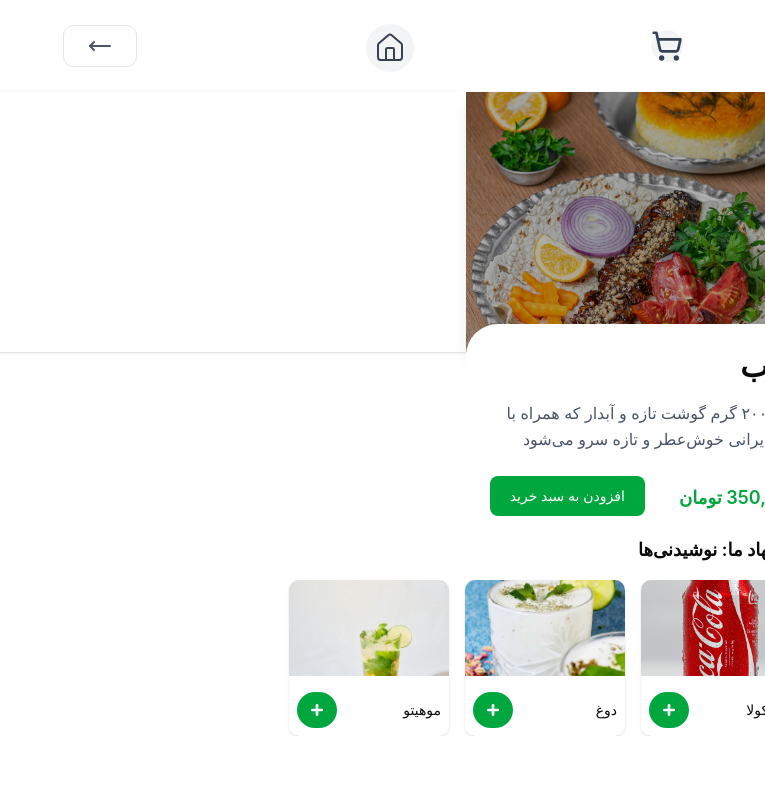
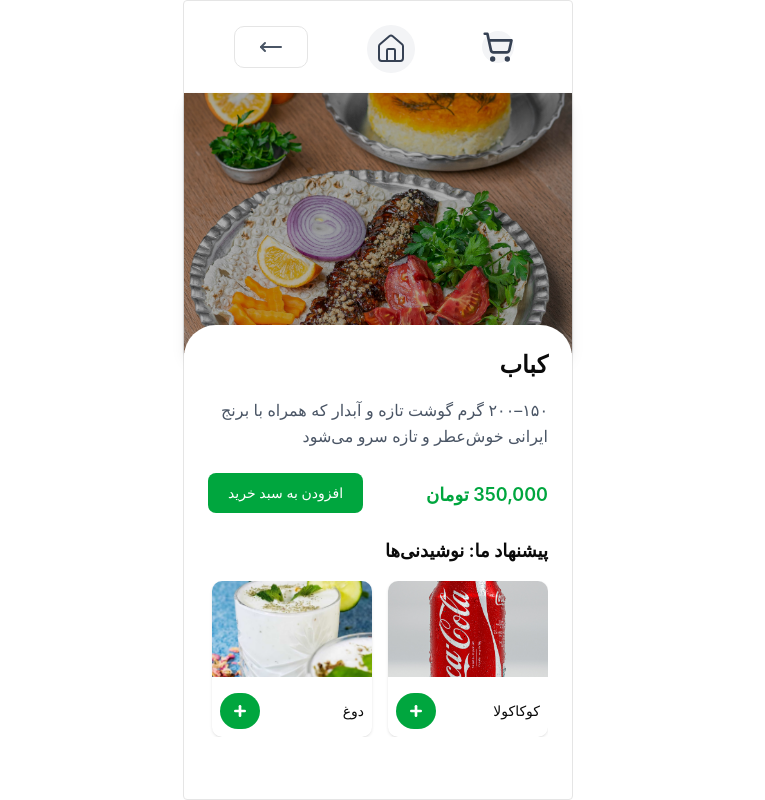
Before and after one commit to niloofarsahni/foodapp, a React (Vite) app in the folder menufood/: page /category/1/1 in a window 1280 px wide. Shown: the whole page, without its empty margins (515-1280 px from the left). Built offline with nearby package versions, Linux system fonts and the light colour scheme; a web font is replaced by a local one.

Commit message:
optimezed

```diff
--- a/menufood/src/components/CategoryPanel.jsx
+++ b/menufood/src/components/CategoryPanel.jsx
@@ -18,7 +18,7 @@ export default function CategoryPanel() {
             {isOpen && (
                 <div
                     onClick={() => setIsOpen(false)}
-                    className="fixed inset-0 bg-black/50 backdrop-blur-sm z-40 transition-opacity duration-300"
+                    className="absolute inset-0 bg-black/50 backdrop-blur-sm z-40 transition-opacity duration-300"
                 />
             )}
 
@@ -26,7 +26,7 @@ export default function CategoryPanel() {
             <div
                 ref={panelRef}
                 className={`
-          fixed inset-x-0 bottom-0 z-50
+          absolute inset-x-0 bottom-0 z-50
           bg-white rounded-t-3xl shadow-2xl
           transition-all duration-500 ease-out
           ${isOpen ? 'translate-y-0' : `translate-y-[${100 - CLOSED_PERCENT}vh]`}
--- a/menufood/src/index.css
+++ b/menufood/src/index.css
@@ -114,6 +114,13 @@
   * {
     @apply border-border outline-ring/50;
   }
+  #root {
+    width: min(390px, 100%);
+    min-height: 100vh;
+    margin-inline: auto;
+    border: 1px solid oklch(0.922 0 0);
+    border-radius: 4px;
+  }
   body {
     @apply bg-background text-foreground;
     font-family: 'Inter', 'shabnam', sans-serif;
--- a/menufood/src/pages/CategoryPage.jsx
+++ b/menufood/src/pages/CategoryPage.jsx
@@ -24,6 +24,7 @@ export default function CategoryPage() {
 
     // Total items for basket badge
     const totalItems = basket.reduce((sum, item) => sum + item.quantity, 0);
+    const basketQuantities = new Map(basket.map(item => [item.id, item.quantity]));
 
 
     return (
@@ -66,8 +67,7 @@ export default function CategoryPage() {
             {/* Food Grid */}
             <div className="grid grid-cols-1 gap-6">
                 {filteredFoods.map((food) => {
-                    // Get current quantity from basket
-                    const quantity = basket.find(item => item.id === food.id)?.quantity || 0;
+                    const quantity = basketQuantities.get(food.id) || 0;
 
                     return (
                         <div
@@ -79,6 +79,8 @@ export default function CategoryPage() {
                                 src={food.image}
                                 alt={food.name}
                                 className="w-full h-38 object-cover"
+                                loading="lazy"
+                                decoding="async"
                             />
 
                             <div className="p-4 flex justify-between items-center">
--- a/menufood/src/pages/FoodPage.jsx
+++ b/menufood/src/pages/FoodPage.jsx
@@ -75,9 +75,9 @@ export default function FoodPage() {
       </div>
 
       {/* Food details */}
-      <div className="md:grid md:grid-cols-12 gap-6 bg-white shadow-sm">
+      <div className="gap-6 bg-white shadow-sm">
         {/* Left: Image */}
-        <div className="md:col-span-5 relative  ">
+        <div className="relative">
           <div className="relative overflow-hidden shadow-lg">
             <img
               src={food.image}
@@ -90,7 +90,7 @@ export default function FoodPage() {
 
           {/* Overlapping div */}
           <div className="absolute  w-full -translate-y-7 bg-white rounded-t-4xl  p-6 z-10">
-            <h1 className="text-2xl md:text-3xl font-extrabold">{food.name}</h1>
+            <h1 className="text-2xl font-extrabold">{food.name}</h1>
             <p className="text-gray-600 mt-4 leading-relaxed mb-6">
               {food.description}
             </p>
```
